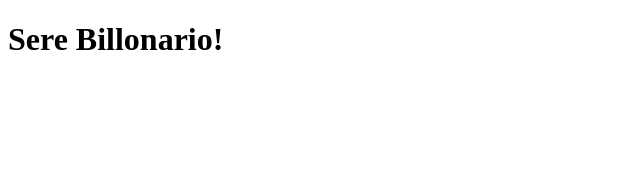
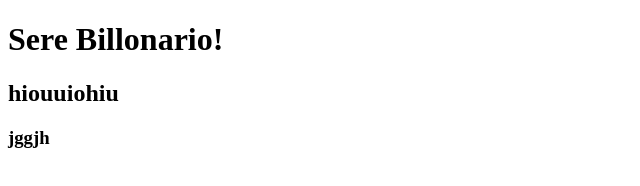
Before and after one commit to jafet76/RECETAS, a plain HTML site: page index.html in a window 1280 px wide. Shown: the whole page, without its empty margins (0-640 px from the left). Drawn offline with Linux system fonts and the light colour scheme.

Commit message:
Agrege un h3

```diff
--- a/index.html
+++ b/index.html
@@ -7,6 +7,10 @@
     <title>Document</title>
 </head>
 <h1>Sere Billonario!</h1>
+<h2>hiouuiohiu</h2>
+<h3>jggjh
+
+</h3>
 <body>
     <img src="" alt="">
     <script src="jafet.js"></script>
```
